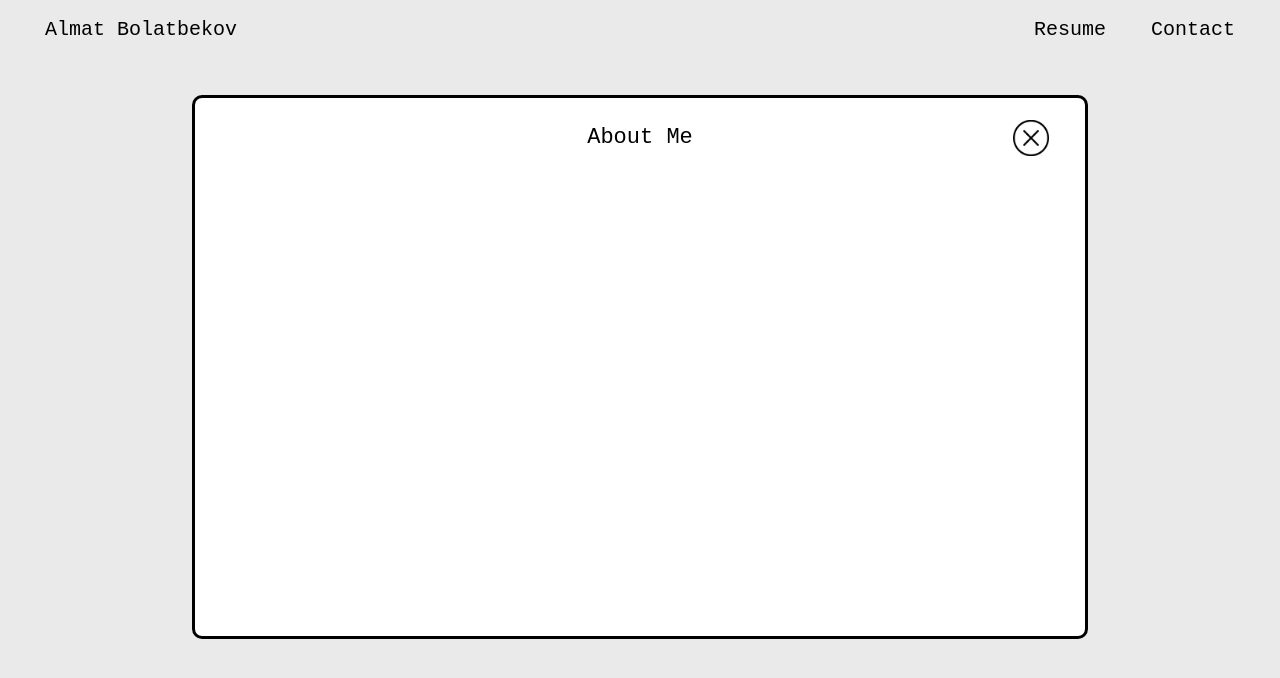
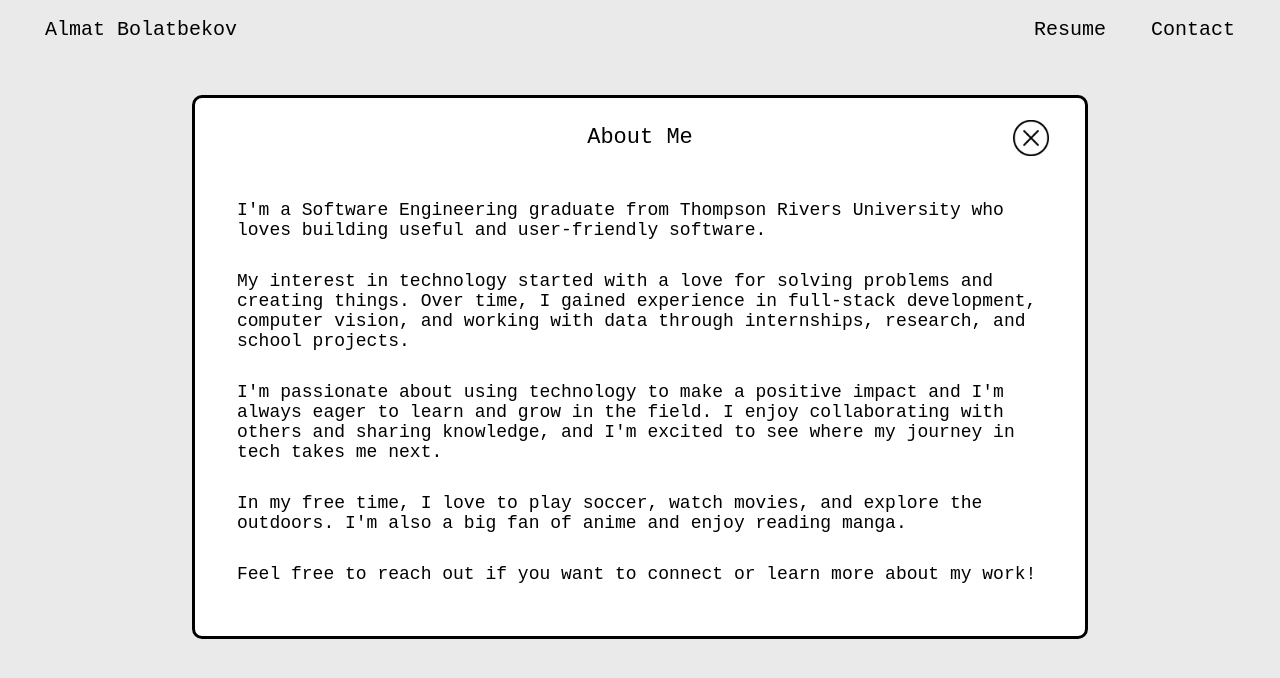
Before and after one commit to AlmatB22/AlmatB22.github.io, a React (Vite) app: page / in a window 1280 px wide. Both pictures are taken after a click on the element "About Me". Shown: the top 678 px of the page. Built offline with nearby package versions, Linux system fonts and the light colour scheme.

Commit message:
Added the content at About page

```diff
--- a/src/components/Info/About/About.css
+++ b/src/components/Info/About/About.css
@@ -0,0 +1,14 @@
+#about {
+    width: 100%;
+    margin: 0 auto;
+    margin-bottom: 2rem;
+    padding: 0 1.5rem;
+    position: relative;
+    display: flex;
+    flex-direction: column;
+    justify-content: space-evenly;
+}
+#about * {
+    margin: 15px;
+    padding: 0;
+}
--- a/src/components/Info/About/About.jsx
+++ b/src/components/Info/About/About.jsx
@@ -1,11 +1,19 @@
 import React from 'react';
 import InfoHeader from '../InfoHeader/InfoHeader';
+import "./About.css";
 import '../style.css';
 
 function About ({changePage}) {
     return (
-        <div id='about' className='info-container'>
+        <div id='about-container' className='info-container'>
             <InfoHeader header='About Me' changePage={changePage}/>
+            <div id='about'>
+            <p>I'm a Software Engineering graduate from Thompson Rivers University who loves building useful and user-friendly software.</p>
+            <p>My interest in technology started with a love for solving problems and creating things. Over time, I gained experience in full-stack development, computer vision, and working with data through internships, research, and school projects.</p>
+            <p>I'm passionate about using technology to make a positive impact and I'm always eager to learn and grow in the field. I enjoy collaborating with others and sharing knowledge, and I'm excited to see where my journey in tech takes me next.</p>
+            <p>In my free time, I love to play soccer, watch movies, and explore the outdoors. I'm also a big fan of anime and enjoy reading manga.</p>
+            <p>Feel free to reach out if you want to connect or learn more about my work!</p>
+            </div>
         </div>
     )
 };
```
